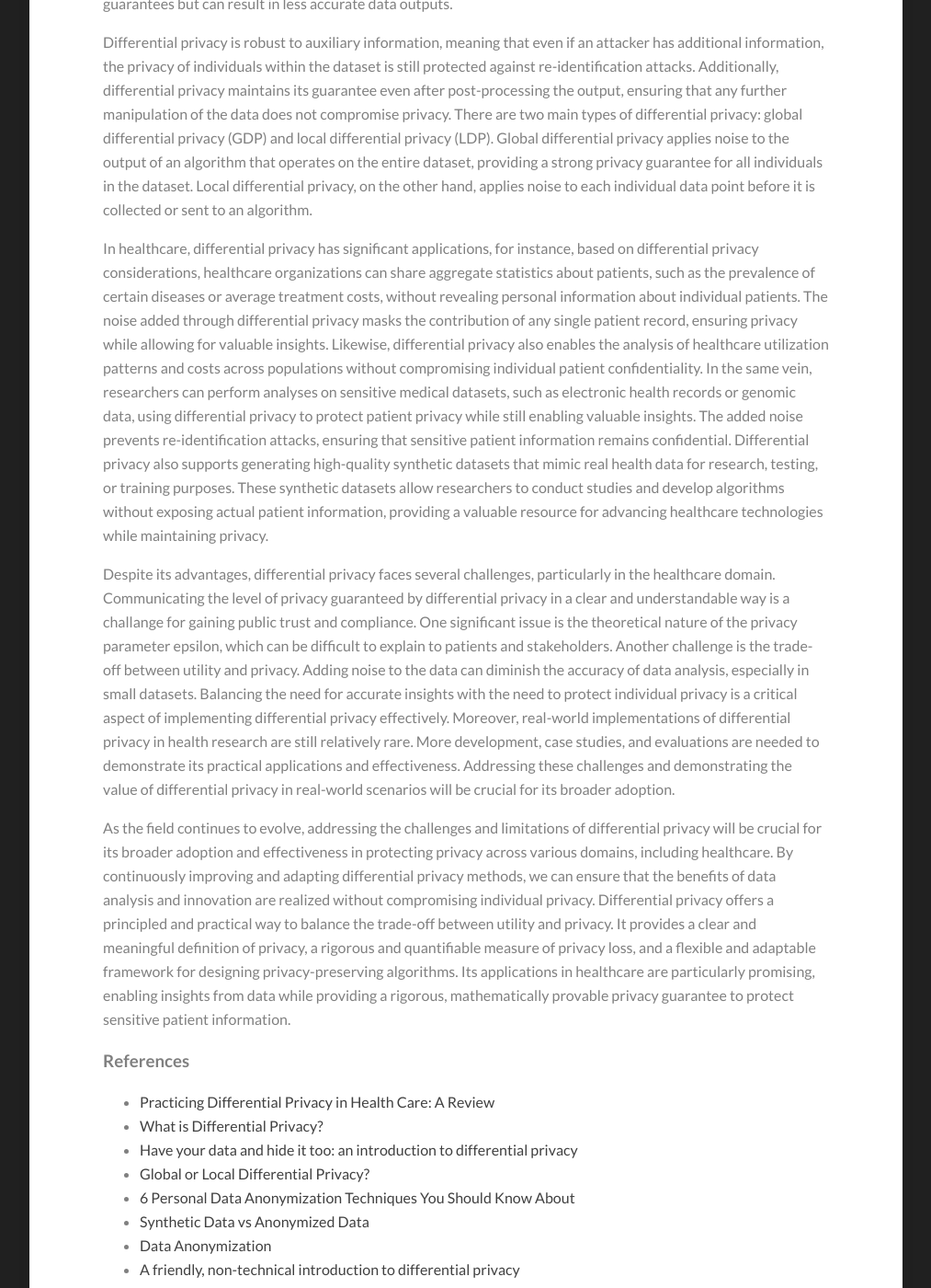
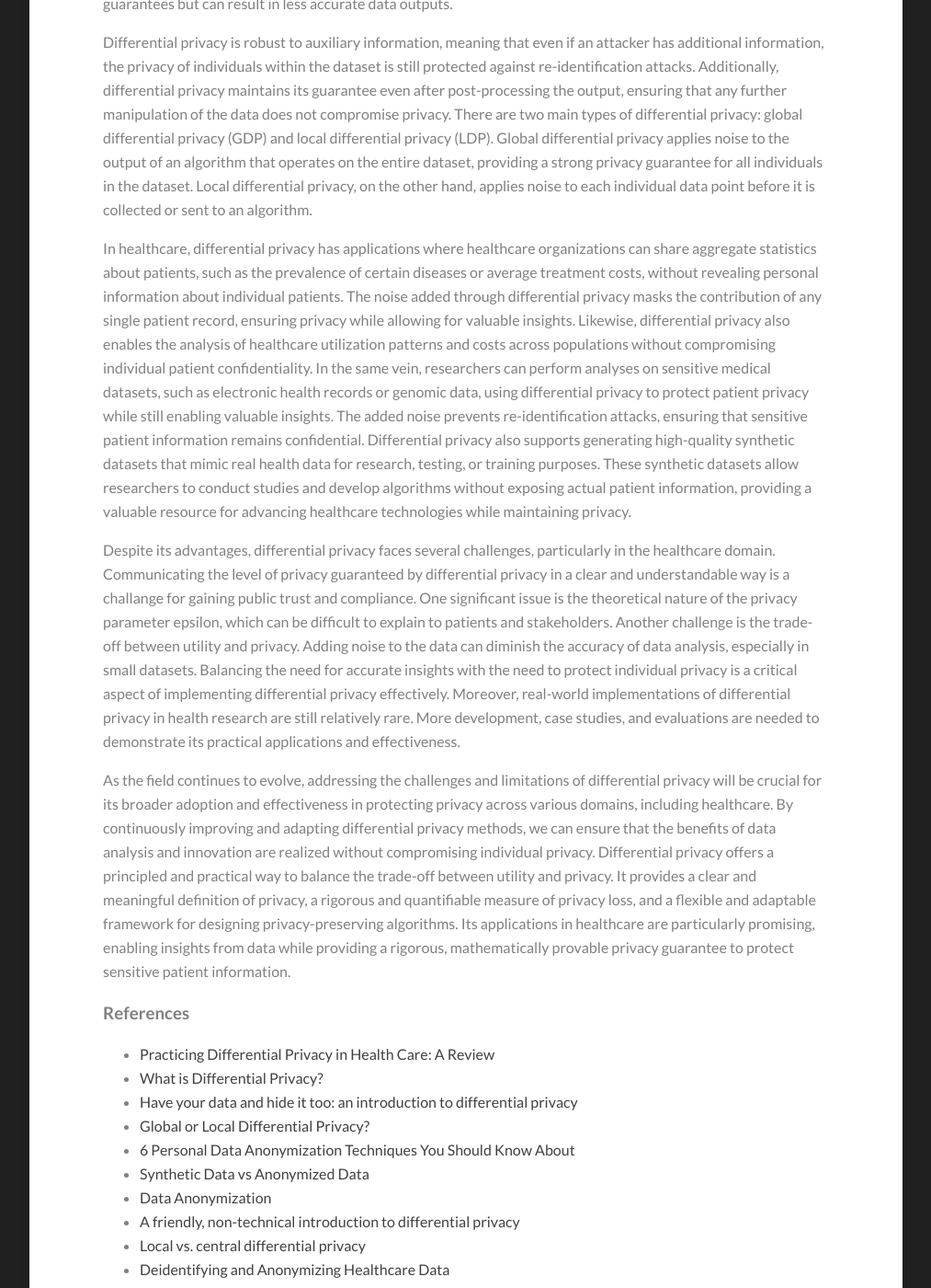
Before and after one commit to Kamran-Afzali/Kamran-Afzali.github.io, a Jekyll site: the page built from _posts/2024-07-30-anon.md, in a window 1280 px wide and 1400 px high, scrolled down 2772 px. Shown: the whole window at 92% size, without its empty margins (133-1146 px from the left). Built offline with Jekyll 4.4.1, drawn with Linux system fonts in a browser that asks for light colours.

Commit message:
Update 2024-07-30-anon.md

```diff
--- a/_posts/2024-07-30-anon.md
+++ b/_posts/2024-07-30-anon.md
@@ -24,9 +24,9 @@
 
 Differential privacy is robust to auxiliary information, meaning that even if an attacker has additional information, the privacy of individuals within the dataset is still protected against re-identification attacks. Additionally, differential privacy maintains its guarantee even after post-processing the output, ensuring that any further manipulation of the data does not compromise privacy. There are two main types of differential privacy: global differential privacy (GDP) and local differential privacy (LDP). Global differential privacy applies noise to the output of an algorithm that operates on the entire dataset, providing a strong privacy guarantee for all individuals in the dataset. Local differential privacy, on the other hand, applies noise to each individual data point before it is collected or sent to an algorithm.
 
-In healthcare, differential privacy has significant applications, for instance, based on differential privacy considerations, healthcare organizations can share aggregate statistics about patients, such as the prevalence of certain diseases or average treatment costs, without revealing personal information about individual patients. The noise added through differential privacy masks the contribution of any single patient record, ensuring privacy while allowing for valuable insights. Likewise, differential privacy also enables the analysis of healthcare utilization patterns and costs across populations without compromising individual patient confidentiality. In the same vein, researchers can perform analyses on sensitive medical datasets, such as electronic health records or genomic data, using differential privacy to protect patient privacy while still enabling valuable insights. The added noise prevents re-identification attacks, ensuring that sensitive patient information remains confidential. Differential privacy also supports generating high-quality synthetic datasets that mimic real health data for research, testing, or training purposes. These synthetic datasets allow researchers to conduct studies and develop algorithms without exposing actual patient information, providing a valuable resource for advancing healthcare technologies while maintaining privacy.
+In healthcare, differential privacy has applications where healthcare organizations can share aggregate statistics about patients, such as the prevalence of certain diseases or average treatment costs, without revealing personal information about individual patients. The noise added through differential privacy masks the contribution of any single patient record, ensuring privacy while allowing for valuable insights. Likewise, differential privacy also enables the analysis of healthcare utilization patterns and costs across populations without compromising individual patient confidentiality. In the same vein, researchers can perform analyses on sensitive medical datasets, such as electronic health records or genomic data, using differential privacy to protect patient privacy while still enabling valuable insights. The added noise prevents re-identification attacks, ensuring that sensitive patient information remains confidential. Differential privacy also supports generating high-quality synthetic datasets that mimic real health data for research, testing, or training purposes. These synthetic datasets allow researchers to conduct studies and develop algorithms without exposing actual patient information, providing a valuable resource for advancing healthcare technologies while maintaining privacy.
 
-Despite its advantages, differential privacy faces several challenges, particularly in the healthcare domain. Communicating the level of privacy guaranteed by differential privacy in a clear and understandable way is a challange for gaining public trust and compliance. One significant issue is the theoretical nature of the privacy parameter epsilon, which can be difficult to explain to patients and stakeholders. Another challenge is the trade-off between utility and privacy. Adding noise to the data can diminish the accuracy of data analysis, especially in small datasets. Balancing the need for accurate insights with the need to protect individual privacy is a critical aspect of implementing differential privacy effectively. Moreover, real-world implementations of differential privacy in health research are still relatively rare. More development, case studies, and evaluations are needed to demonstrate its practical applications and effectiveness. Addressing these challenges and demonstrating the value of differential privacy in real-world scenarios will be crucial for its broader adoption.
+Despite its advantages, differential privacy faces several challenges, particularly in the healthcare domain. Communicating the level of privacy guaranteed by differential privacy in a clear and understandable way is a challange for gaining public trust and compliance. One significant issue is the theoretical nature of the privacy parameter epsilon, which can be difficult to explain to patients and stakeholders. Another challenge is the trade-off between utility and privacy. Adding noise to the data can diminish the accuracy of data analysis, especially in small datasets. Balancing the need for accurate insights with the need to protect individual privacy is a critical aspect of implementing differential privacy effectively. Moreover, real-world implementations of differential privacy in health research are still relatively rare. More development, case studies, and evaluations are needed to demonstrate its practical applications and effectiveness.
 
 As the field continues to evolve, addressing the challenges and limitations of differential privacy will be crucial for its broader adoption and effectiveness in protecting privacy across various domains, including healthcare. By continuously improving and adapting differential privacy methods, we can ensure that the benefits of data analysis and innovation are realized without compromising individual privacy. Differential privacy offers a principled and practical way to balance the trade-off between utility and privacy. It provides a clear and meaningful definition of privacy, a rigorous and quantifiable measure of privacy loss, and a flexible and adaptable framework for designing privacy-preserving algorithms. Its applications in healthcare are particularly promising, enabling insights from data while providing a rigorous, mathematically provable privacy guarantee to protect sensitive patient information.
 
```
